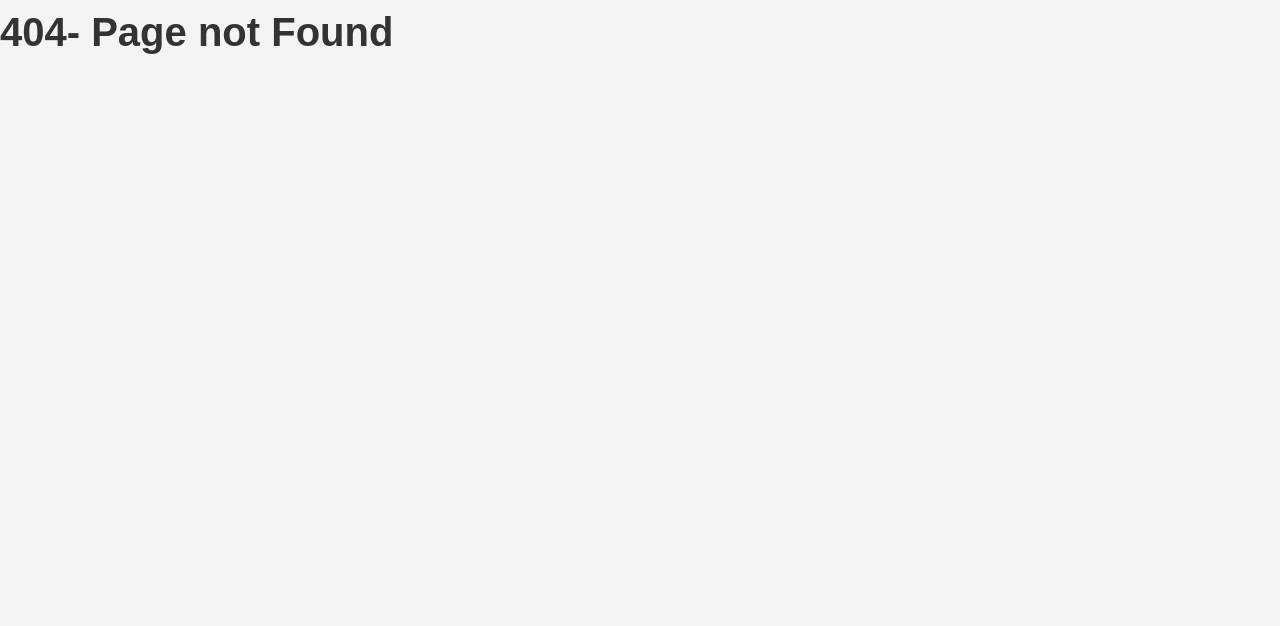
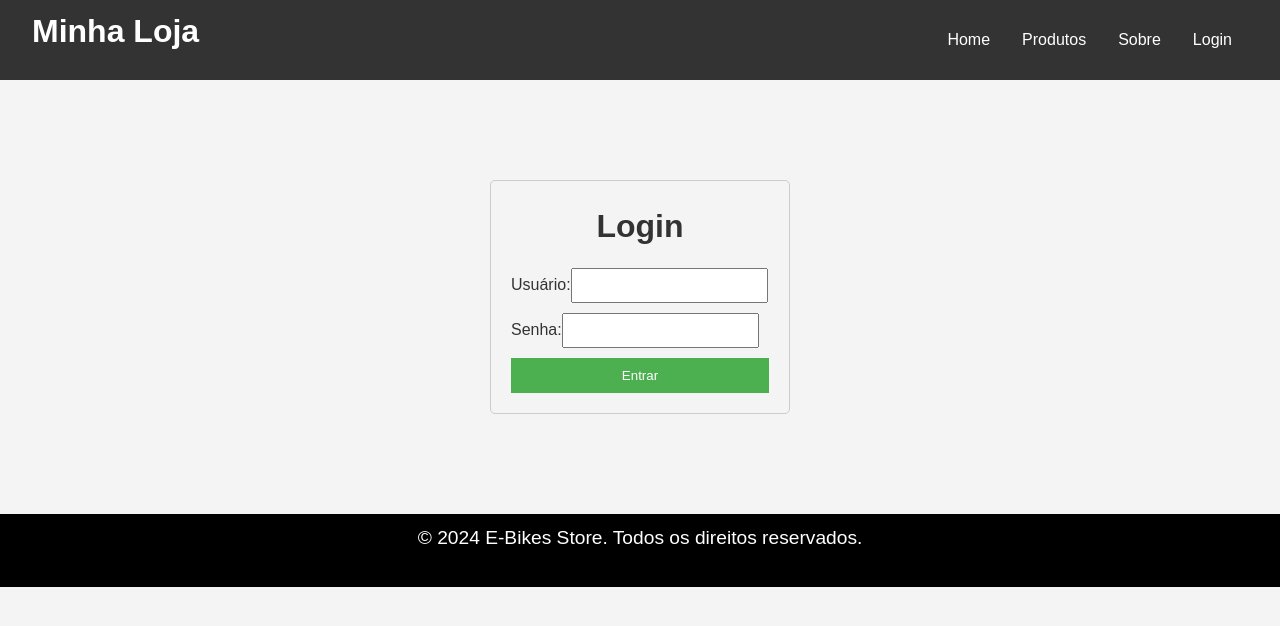
Before and after one commit to Check-Points/cp5-front, a React (Vite) app: page /login in a window 1280 px wide. Before the commit this address had no page. Shown: the top 626 px of the page. Built offline with nearby package versions, Linux system fonts and the light colour scheme.

Commit message:
criando a pag Login

```diff
--- a/src/main.jsx
+++ b/src/main.jsx
@@ -6,6 +6,9 @@ import Home from './routes/Home.jsx'
 import Error from './routes/Error.jsx'
 import Produtos from './routes/Produtos.jsx'
 import Sobre from './routes/Sobre.jsx'
+import Login from './routes/Login.jsx'
+
+
 
 const router = createBrowserRouter([
   {
@@ -19,6 +22,8 @@ const router = createBrowserRouter([
       {path:'/',element:<Home/>},
       {path:'/produtos',element:<Produtos/>},
       {path:'/sobre',element:<Sobre/>},
+      {path:'/login',element:<Login/>}
+
     ]
   }
 ])
--- a/src/routes/Login.jsx
+++ b/src/routes/Login.jsx
@@ -0,0 +1,52 @@
+import { useState } from 'react';
+import { useNavigate } from 'react-router-dom';
+import '../style/login.css';
+
+const Login = () => {
+  const [username, setUsername] = useState('');
+  const [password, setPassword] = useState('');
+  const [error, setError] = useState('');
+  const navigate = useNavigate(); // Hook para navegação
+
+  const handleLogin = (e) => {
+    e.preventDefault();
+
+    // Validação simples de login
+    if (username === 'admin' && password === '1234') {
+      // Redireciona para a página de Cadastrar Produto
+      navigate('/cadastrarproduto');
+    } else {
+      setError('Usuário ou senha incorretos');
+    }
+  };
+
+  return (
+    <div className="login-container">
+      <h2>Login</h2>
+      <form onSubmit={handleLogin}>
+        <div>
+          <label>Usuário:</label>
+          <input
+            type="text"
+            value={username}
+            onChange={(e) => setUsername(e.target.value)}
+            required
+          />
+        </div>
+        <div>
+          <label>Senha:</label>
+          <input
+            type="password"
+            value={password}
+            onChange={(e) => setPassword(e.target.value)}
+            required
+          />
+        </div>
+        {error && <p style={{ color: 'red' }}>{error}</p>}
+        <button type="submit">Entrar</button>
+      </form>
+    </div>
+  );
+};
+
+export default Login;
--- a/src/style/login.css
+++ b/src/style/login.css
@@ -0,0 +1,34 @@
+/* Login.css */
+.login-container {
+    width: 300px;
+    margin: 100px auto;
+    padding: 20px;
+    border: 1px solid #ccc;
+    border-radius: 5px;
+  }
+
+  h2 {
+    text-align: center;
+  }
+
+  form {
+    display: flex;
+    flex-direction: column;
+  }
+
+  input {
+    margin-bottom: 10px;
+    padding: 8px;
+  }
+
+  button {
+    padding: 10px;
+    background-color: #4CAF50;
+    color: white;
+    border: none;
+    cursor: pointer;
+  }
+
+  button:hover {
+    background-color: #45a049;
+  }
```
